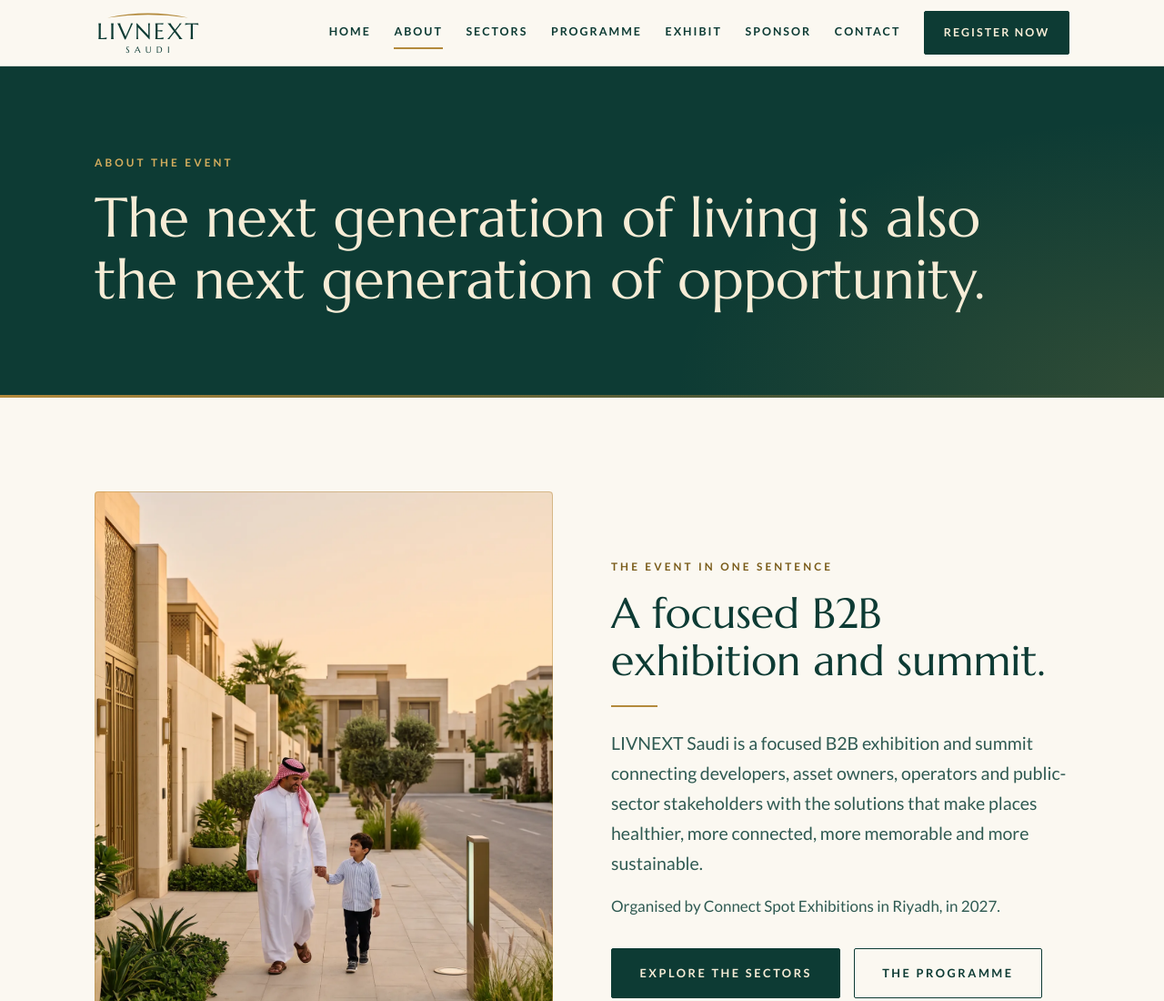
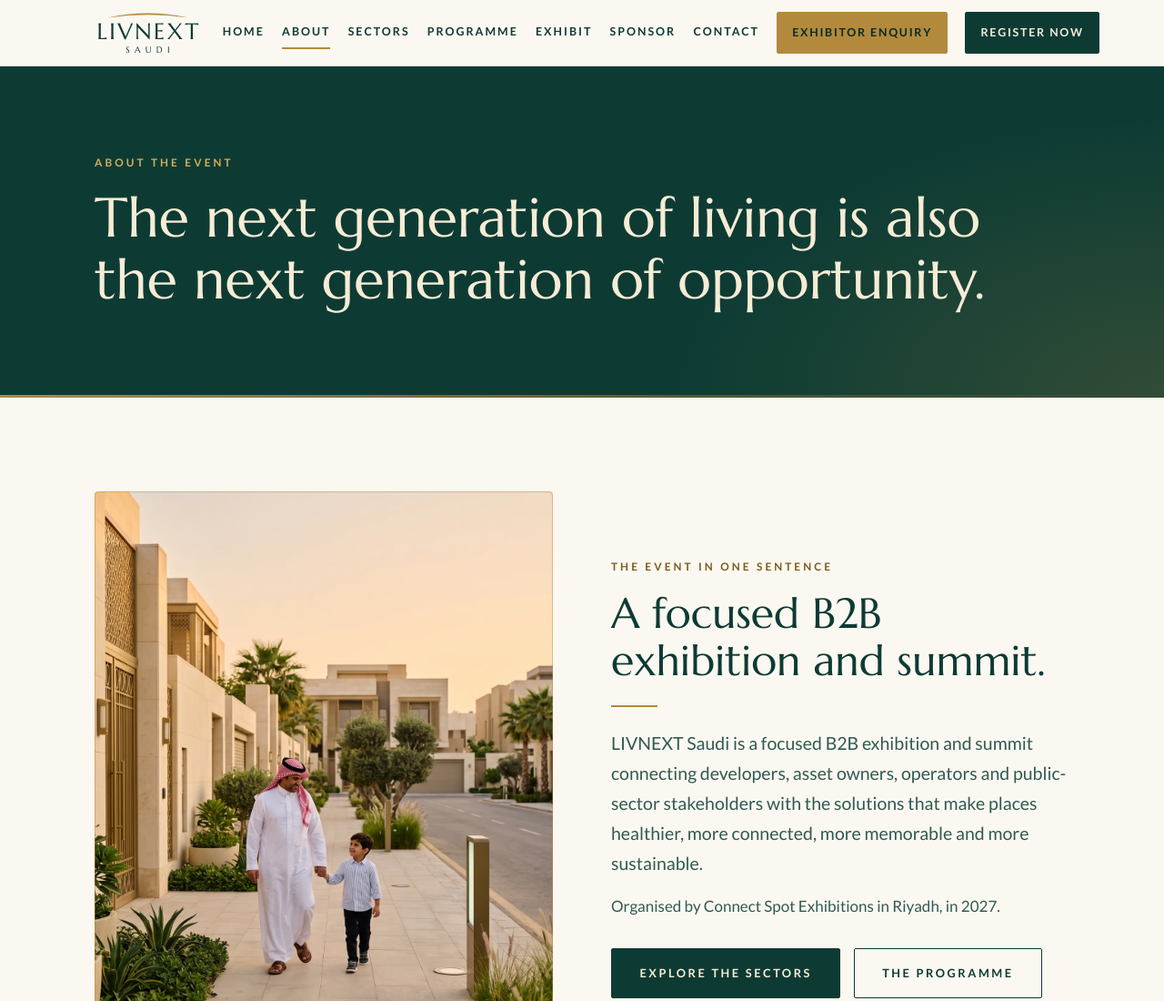
Before and after one commit to TarXApps/Saudi-alive-2027, a plain HTML site: page about.html in a window 1280 px wide. Shown: the top 1100 px of the page at 91% size. Drawn offline with Linux system fonts and the light colour scheme.

Commit message:
Header: add Exhibitor Enquiry button on all pages
Menu collapses below 1200px so both buttons fit on one line.
Link preselects Exhibiting on the contact form.

Co-Authored-By: Claude Sonnet 5.5 <noreply@anthropic.com>
Claude-Session: https://claude.ai/code/session_01832uDRdEzpUBreiBgvomcd

```diff
--- a/about.html
+++ b/about.html
@@ -26,7 +26,7 @@
   <div class="wrap bar">
     <a class="brand" href="index.html" aria-label="LIV NEXT Saudi, home"><svg viewBox="0 0 520 54" aria-hidden="true" focusable="false"><path d="M0 50Q260 -8 520 50Q260 12 0 50Z" fill="#b38a3c"/></svg><span class="w1">LIVNEXT</span><span class="w2">SAUDI</span></a>
     <button class="menu-btn" type="button" aria-expanded="false" aria-controls="site-nav" aria-label="Menu"><span></span></button>
-    <nav class="nav" id="site-nav" aria-label="Main"><a href="index.html">Home</a><a href="about.html" aria-current="page">About</a><a href="sectors.html">Sectors</a><a href="programme.html">Programme</a><a href="exhibit.html">Exhibit</a><a href="sponsor.html">Sponsor</a><a href="contact.html">Contact</a><a class="btn" href="contact.html#register">Register Now</a></nav>
+    <nav class="nav" id="site-nav" aria-label="Main"><a href="index.html">Home</a><a href="about.html" aria-current="page">About</a><a href="sectors.html">Sectors</a><a href="programme.html">Programme</a><a href="exhibit.html">Exhibit</a><a href="sponsor.html">Sponsor</a><a href="contact.html">Contact</a><a class="btn gold" href="contact.html?enquiry=exhibiting#register">Exhibitor Enquiry</a><a class="btn" href="contact.html#register">Register Now</a></nav>
   </div>
 </header>
 <main id="main">
--- a/assets/css/style.css
+++ b/assets/css/style.css
@@ -47,11 +47,13 @@ ul { margin: 0; padding: 0; list-style: none; }
 .brand svg { width: 5.6rem; height: auto; margin-bottom: .2rem; }
 .brand .w1 { font-family: var(--font-display); font-size: 1.55rem; letter-spacing: .1em; padding-left: .1em; }
 .brand .w2 { font-family: var(--font-display); font-size: .6rem; letter-spacing: .55em; padding-left: .55em; margin-top: .2rem; }
-.nav { display: flex; align-items: center; gap: clamp(1rem, 2vw, 2rem); }
+.nav { display: flex; align-items: center; gap: clamp(.8rem, 1.5vw, 1.6rem); }
 .nav a { text-decoration: none; font-size: .78rem; font-weight: 700; letter-spacing: .16em; text-transform: uppercase; color: var(--ink); padding-block: .4rem; border-bottom: 2px solid transparent; }
 .nav a:hover, .nav a[aria-current="page"] { border-bottom-color: var(--gold); color: var(--ink); }
-.nav .btn { border-bottom: 1px solid var(--ink); color: var(--cream); padding: .75rem 1.3rem; }
+.nav .btn { border-bottom: 1px solid var(--ink); color: var(--cream); padding: .7rem 1rem; white-space: nowrap; letter-spacing: .14em; }
 .nav .btn:hover { color: var(--ink); border-bottom-color: var(--gold); }
+.nav .btn.gold { border-color: var(--gold); color: var(--ink-deep); }
+.nav .btn.gold:hover { background: var(--ink); border-color: var(--ink); color: var(--cream); }
 .menu-btn { display: none; background: none; border: 1px solid var(--line); border-radius: var(--radius); width: 2.9rem; height: 2.9rem; align-items: center; justify-content: center; cursor: pointer; color: var(--ink); }
 .menu-btn span, .menu-btn span::before, .menu-btn span::after { display: block; width: 1.3rem; height: 2px; background: currentColor; position: relative; content: ""; transition: transform .2s, opacity .2s; }
 .menu-btn span::before { position: absolute; top: -6px; }
@@ -248,12 +250,14 @@ input:focus, select:focus, textarea:focus { outline: 3px solid rgba(179, 138, 60
 }
 
 /* Responsive */
-@media (max-width: 980px) {
+@media (max-width: 1200px) {
   .menu-btn { display: inline-flex; }
   .nav { position: absolute; left: 0; right: 0; top: 100%; flex-direction: column; align-items: stretch; gap: 0; background: var(--paper); border-bottom: 1px solid var(--line); padding: .5rem var(--gutter) 1.4rem; display: none; box-shadow: 0 18px 30px rgba(13, 59, 52, .12); }
   .nav.open { display: flex; }
   .nav a { padding: 1rem 0; border-bottom: 1px solid var(--line); }
   .nav .btn { margin-top: 1rem; text-align: center; border: 1px solid var(--ink); }
+}
+@media (max-width: 980px) {
   .grid.c4 { grid-template-columns: repeat(2, 1fr); }
   .chain { grid-template-columns: 1fr; }
   .chain::before { left: 1.5rem; right: auto; top: 1.5rem; bottom: 1.5rem; width: 2px; height: auto; }
--- a/assets/js/site.js
+++ b/assets/js/site.js
@@ -79,6 +79,7 @@
   // Enquiry form: opens the visitor's email app with the details filled in.
   var form = document.getElementById('enquiry');
   if (form) {
+    if (/[?&]enquiry=exhibiting/.test(location.search) && form.elements.interest) form.elements.interest.value = 'Exhibiting';
     form.addEventListener('submit', function (e) {
       e.preventDefault();
       var f = form.elements;
```
Also changed, not shown: contact.html (+1 -1 lines), exhibit.html (+1 -1 lines), index.html (+1 -1 lines), programme.html (+1 -1 lines), sectors.html (+1 -1 lines), sponsor.html (+1 -1 lines).
